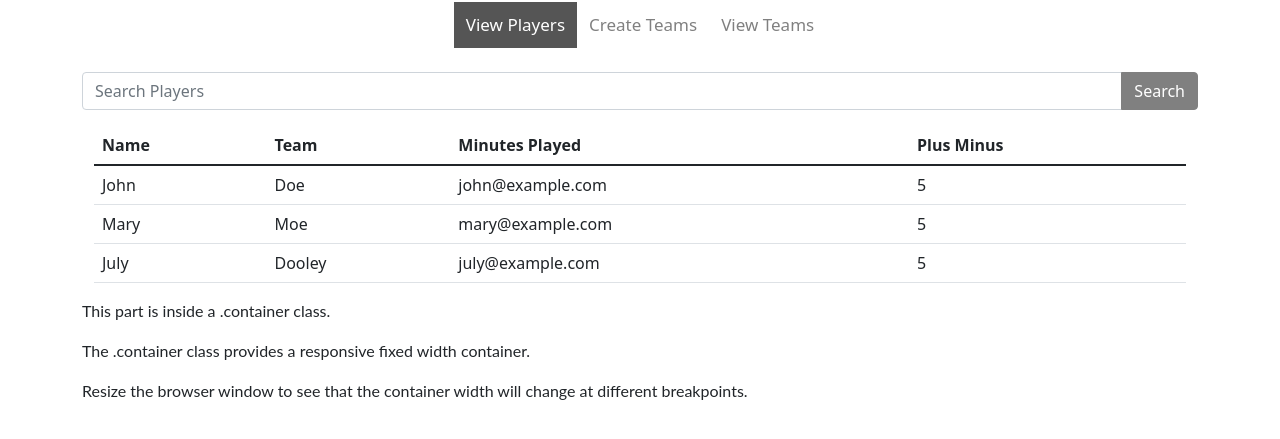
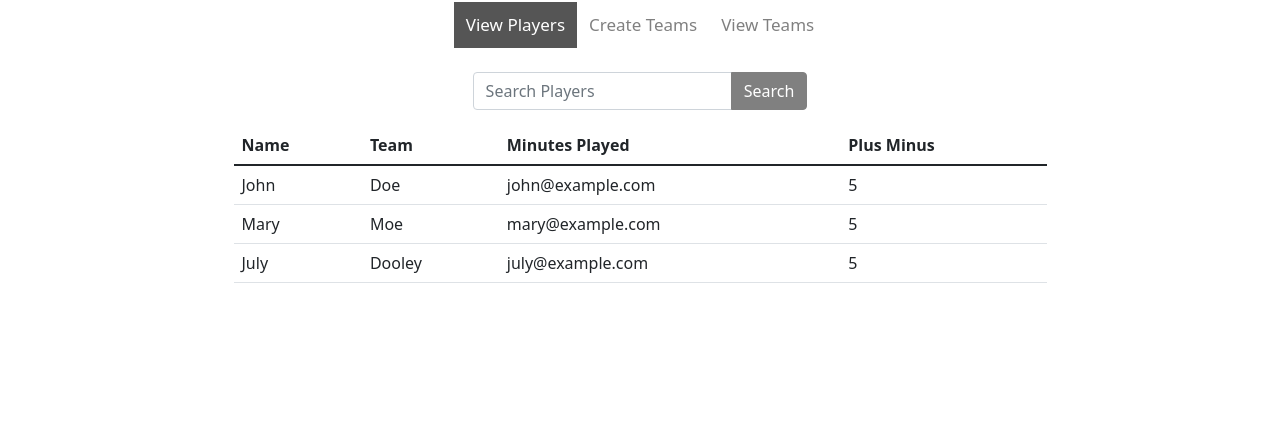
Before and after one commit to peter-miles/prediction-angular-old, an Angular app: page / in a window 1280 px wide. Shown: the part 179-618 px from the top of the page. Built offline with nearby package versions, Linux system fonts and the light colour scheme.

Commit message:
2 files modified

```diff
--- a/src/app/app.component.css
+++ b/src/app/app.component.css
@@ -39,7 +39,20 @@ h1 {
   background-color: #555;
   color: white;
 }
+
+/* SEARCH BAR */
 .search button {
   background-color: gray;
   border-color: gray;
+
 }
+.search {
+  width: 30%;
+  margin: auto;
+}
+
+/* VIEW PLAYERS TABLE */
+#table {
+  width: 75%;
+  margin: auto;
+}
--- a/src/app/app.component.html
+++ b/src/app/app.component.html
@@ -70,9 +70,7 @@
 </div>
 </div>
 
-  <p>This part is inside a .container class.</p>
-  <p>The .container class provides a responsive fixed width container.</p>
-  <p>Resize the browser window to see that the container width will change at different breakpoints.</p>
+
 </div>
 
 </body>
```
